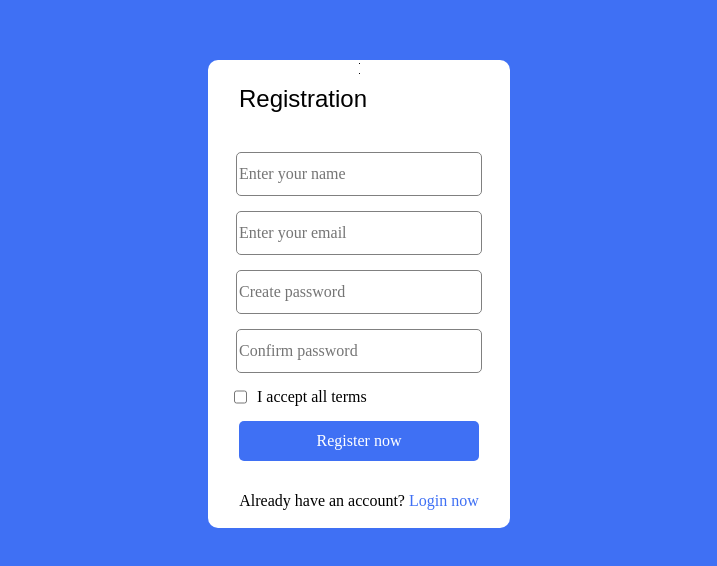
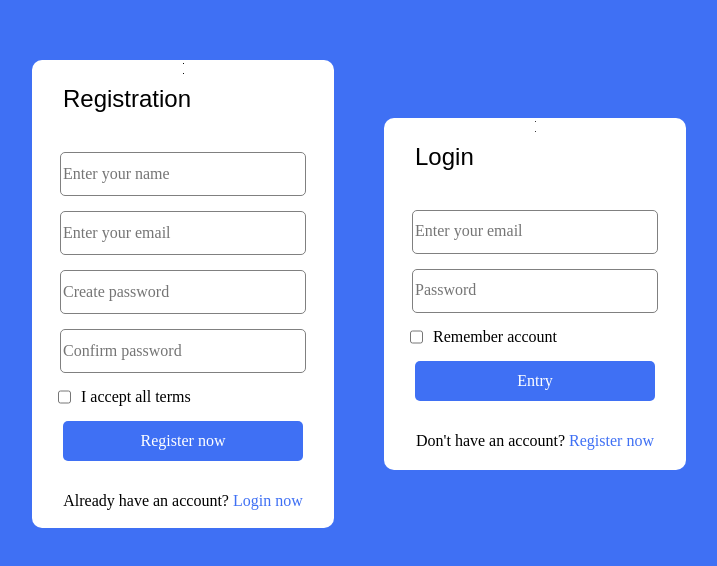
Before and after one commit to Kirill22012002/JS17, a plain HTML site: page index.html in a window 1280 px wide. Shown: the part 106-672 px from the top of the page, without its empty margins (281-998 px from the left). Drawn offline with Linux system fonts and the light colour scheme.

Commit message:
two forms are ready

```diff
--- a/index.html
+++ b/index.html
@@ -24,15 +24,16 @@
         <button class="button" type="submit">Register now</button>
         <p class="">Already have an account? <a class="link">Login now</a></p>
     </form>
-    <!-- <form>
+    <form>
         <p class="title">Login</p>
         <label for="email" class="personal_data">Почта</label>
-        <input type="email" placeholder="Enter your email" id="email" />
+        <input class="personal_data-input" type="email" placeholder="Enter your email" id="email" />
         <label for="password" class="personal_data">Пароль</label>
-        <input type="password" placeholder="Password" id="password" />
-        <label class="accept"><input type="checkbox">Запомнить аккаунт</label>
-        <input class="button" type="button" value="Войти">
-    </form> -->
+        <input class="personal_data-input" type="password" placeholder="Password" id="password" />
+        <label class="accept"><input type="checkbox">Remember account</label>
+        <input class="button" type="button" value="Entry">
+        <p class="">Don't have an account? <a class="link">Register now</a></p>
+    </form>
     <script src="scripts/script.js"></script>
 </body>
 
--- a/styles/style.css
+++ b/styles/style.css
@@ -4,6 +4,7 @@ body {
     display: flex;
     justify-content: center;
     align-items: center;
+    gap: 50px;
 }
 
 form {
@@ -15,17 +16,26 @@ form {
     background-color: #fff;
     min-height: 350px;
     min-width: 300px;
+    border-radius: 10px;
+}
+
+form,
+.button {
     border: 1px solid transparent;
-    border-radius: 10px;
 }
 
 .title {
     font-size: 1.5em;
     font-weight: 400;
     font-family: Arial, Helvetica, sans-serif;
-    min-width: 80%;
     position: relative;
     display: inline-block;
+}
+
+.title,
+.personal_data-input,
+.button {
+    min-width: 80%;
 }
 
 .accept {
@@ -44,21 +54,31 @@ form {
 }
 
 .personal_data-input {
-    min-width: 80%;
-    min-height: 40px;
     border: 1px solid grey;
-    border-radius: 5px;
 }
 
 .button {
     color: #fff;
     background-color: #3f70f4;
-    min-width: 80%;
+}
+
+.personal_data-input,
+.button {
+    border-radius: 5px;
     min-height: 40px;
-    border: 1px solid transparent;
-    border-radius: 5px;
+}
+
+.button:hover {
+    background-color: #1F387A;
+    cursor: pointer;
 }
 
 .link {
     color: #3f70f4;
 }
+
+.link:hover {
+    text-decoration: underline;
+    text-decoration-color: #3f70f4;
+    cursor: pointer;
+}
```
